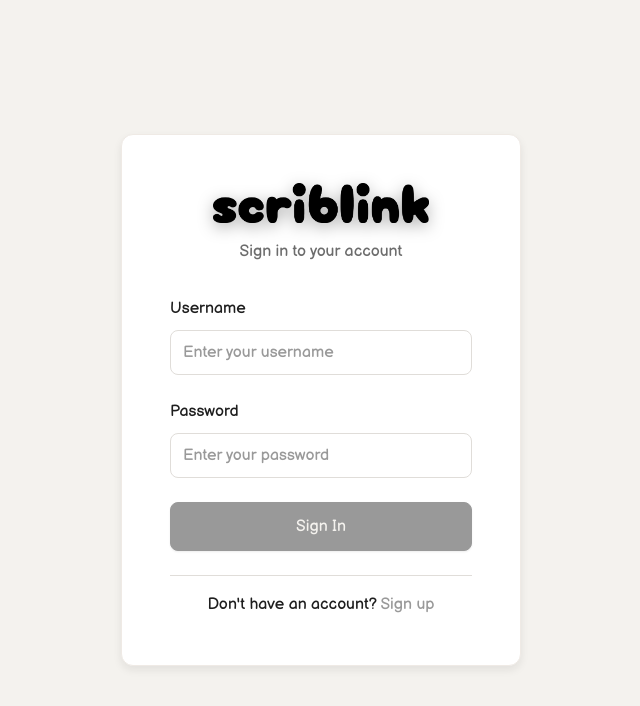
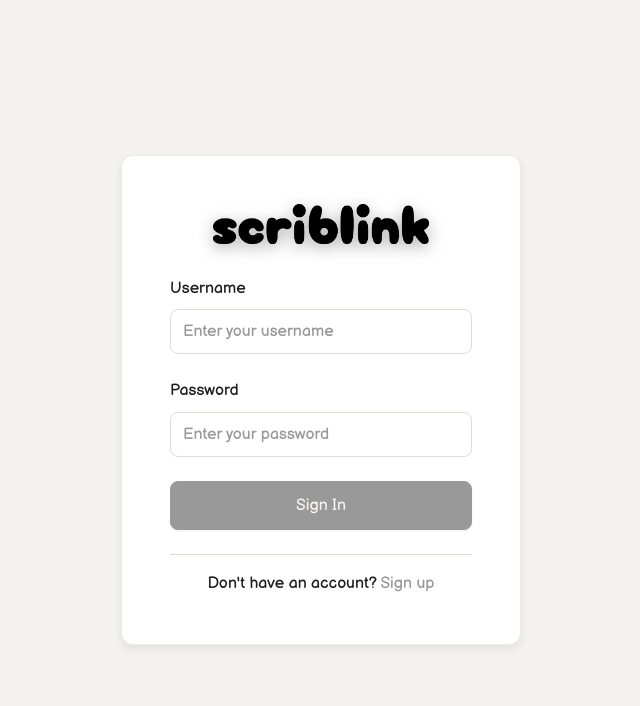
Before and after one commit to muktharamesh20/scriblink_frontend, a Vue app: page /login in a window 1280 px wide. Shown: the top 706 px of the page, without its empty margins (319-959 px from the left). Built offline with nearby package versions, Linux system fonts and the light colour scheme.

Commit message:
Changed login page to look better

```diff
--- a/src/components/Login.vue
+++ b/src/components/Login.vue
@@ -3,7 +3,6 @@
     <div class="auth-card">
       <div class="auth-header">
         <img src="/scriblink.png" alt="ScribLink" class="logo-image" />
-        <p>Sign in to your account</p>
       </div>
 
       <form @submit.prevent="handleLogin" class="auth-form">
```
